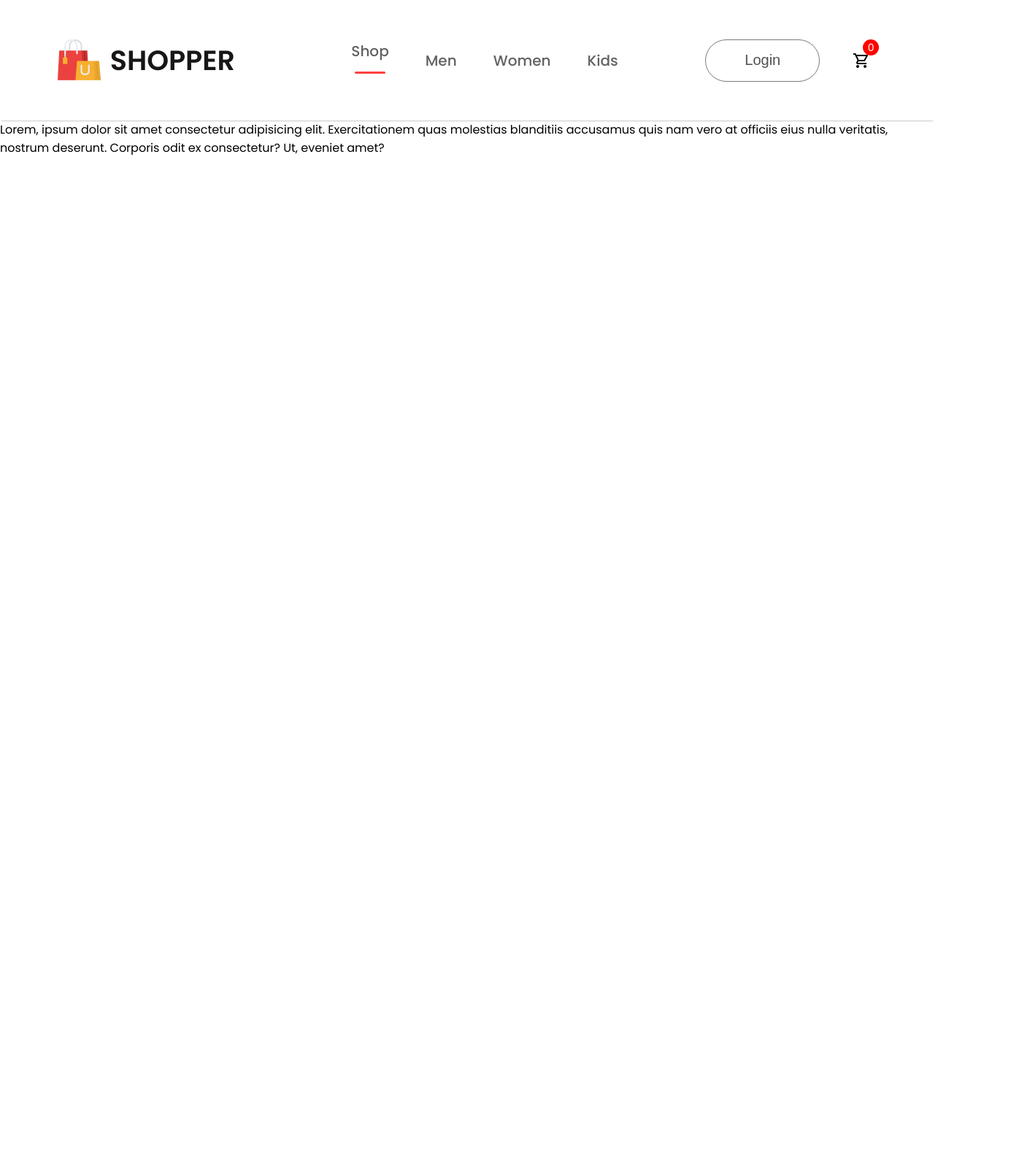
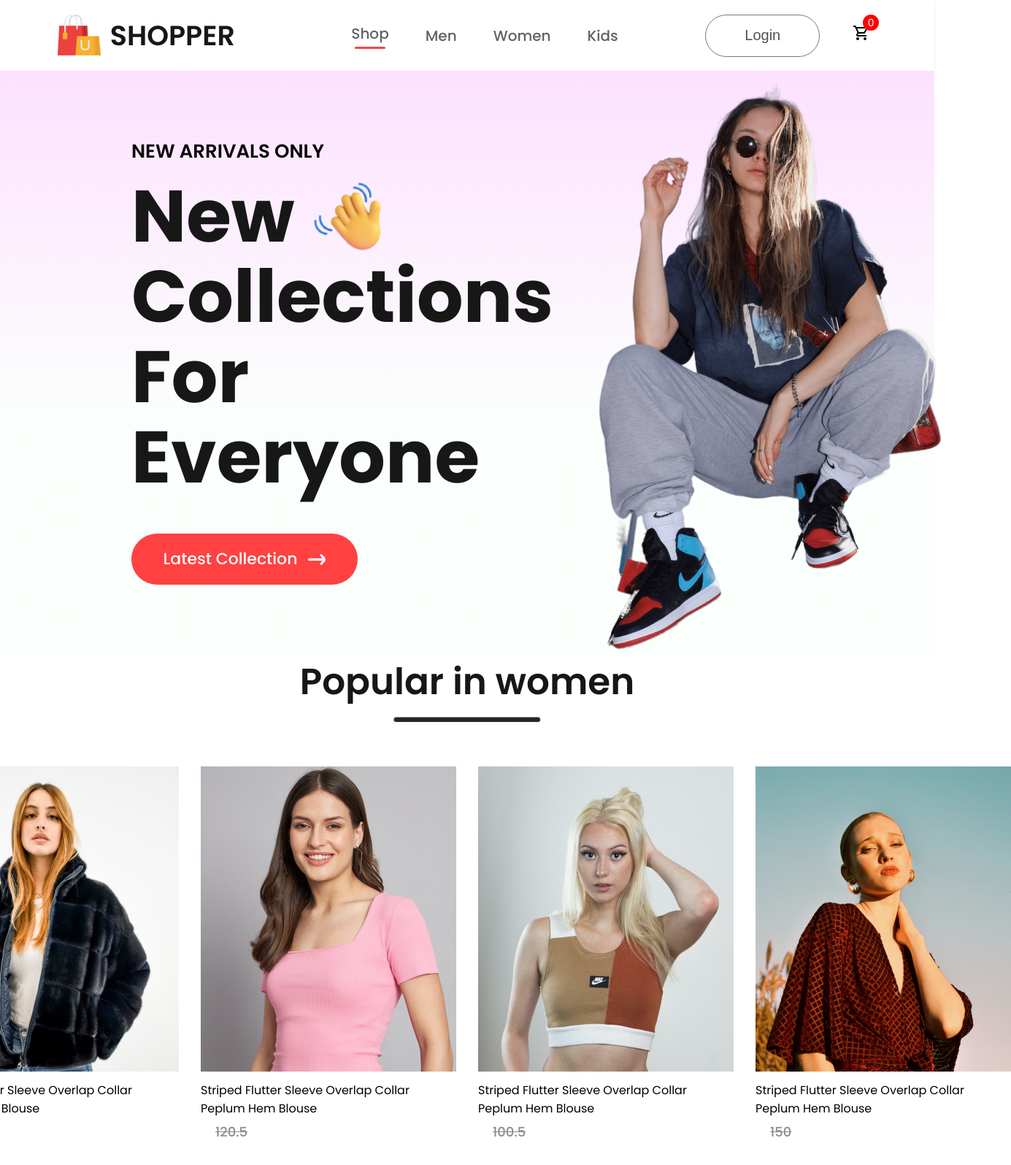
Before and after one commit to muzudre/e-commerce-front-end, a React (Create React App) app: page / in a window 1280 px wide. Shown: the top 1596 px of the page at 73% size, 1385 px wide, since content can reach past the window. Before the commit the page ends 800 px from the top, so only its background shows below. Built offline with nearby package versions, Linux system fonts and the light colour scheme.

Commit message:
add hero, item, popular components with styles

```diff
--- a/src/App.js
+++ b/src/App.js
@@ -5,7 +5,8 @@
 import ShopCategory from './Pages/ShopCategory';
 import Product from './Pages/Product';
 import Cart from './Pages/Cart';
-import LoginSingUp from './Pages/LoginSingup';
+import LoginSingUp from './Pages/LoginSingUp';
+
 
 function App() {
   return (
--- /dev/null
+++ b/src/Components/Hero/Hero.css
@@ -0,0 +1,54 @@
+.hero {
+  height: 100vh;
+  background: linear-gradient(180deg, #fde1ff, #e1ffea22 60%);
+  display: flex;
+}
+.hero-left {
+  flex: 1;
+  display: flex;
+  flex-direction: column;
+  justify-content: center;
+  gap: 20px;
+  padding-left: 180px;
+  line-height: 1.1;
+  text-transform: capitalize;
+}
+.hero-left h2 {
+  color: #090909;
+  font-size: 26px;
+  font-weight: 600;
+  text-transform: uppercase;
+}
+.hero-left p {
+  color: #171717;
+  font-size: 100px;
+  font-weight: 700;
+}
+.hero-hand-icon {
+  display: flex;
+  align-items: center;
+  gap: 20px;
+}
+.hero-hand-icon img {
+  width: 105px;
+}
+.hero-latest-btn {
+  display: flex;
+  justify-content: center;
+  align-items: center;
+  gap: 15px;
+  width: 310px;
+  height: 70px;
+  border-radius: 75px;
+  margin-top: 30px;
+  background: #ff4141;
+  color: white;
+  font-size: 22px;
+  font-weight: 500;
+}
+.hero-right {
+  flex: 1;
+  display: flex;
+  align-items: center;
+  justify-content: center;
+}
--- /dev/null
+++ b/src/Components/Hero/Hero.jsx
@@ -0,0 +1,32 @@
+import React from "react";
+import "./Hero.css";
+import hand_icon from "../Assets/hand_icon.png";
+import arrow_icon from "../Assets/arrow.png";
+import here_img from "../Assets/hero_image.png";
+
+const Hero = () => {
+  return (
+    <div className="hero">
+      <div className="hero-left">
+        <h2>New arrivals only</h2>
+        <div>
+          <div className="hero-hand-icon">
+            <p>new</p>
+            <img src={hand_icon} alt="" />
+          </div>
+          <p>collections</p>
+          <p>for everyone</p>
+        </div>
+        <div className="hero-latest-btn">
+          <div>Latest collection</div>
+          <img src={arrow_icon} alt="" />
+        </div>
+      </div>
+      <div className="hero-right">
+        <img src={here_img} alt="" />
+      </div>
+    </div>
+  );
+};
+
+export default Hero;
--- /dev/null
+++ b/src/Components/Item/Item.css
@@ -0,0 +1,21 @@
+.item {
+  width: 350px;
+}
+.item p {
+  margin: 6px 0px;
+}
+.item-prices {
+  display: flex;
+  gap: 20px;
+}
+.item-price-new {
+  color: #374151;
+  font-size: 18px;
+  font-weight: 600;
+}
+.item-price-old {
+  color: #8c8c8c;
+  font-size: 18px;
+  font-weight: 500;
+  text-decoration: line-through;
+}
--- /dev/null
+++ b/src/Components/Item/Item.jsx
@@ -0,0 +1,17 @@
+import React from "react";
+import "./Item.css";
+
+const Item = ({ image, name, new_price, old_price }) => {
+  return (
+    <div className="item">
+      <img src={image} alt="" />
+      <p>{name}</p>
+      <div className="item-prices">
+        <div className="item-price-new">{new_price}</div>
+        <div className="item-price-old">{old_price}</div>
+      </div>
+    </div>
+  );
+};
+
+export default Item;
--- a/src/Components/Navbar/Navbar.jsx
+++ b/src/Components/Navbar/Navbar.jsx
@@ -2,6 +2,7 @@
 import "./Navbar.css";
 import logo from "../Assets/logo.png";
 import ShoppingCartOutlinedIcon from "@mui/icons-material/ShoppingCartOutlined";
+import { Link } from "react-router-dom";
 
 const Navbar = () => {
   const [menu, setMenu] = useState("shop");
@@ -13,21 +14,26 @@
       </div>
       <ul className="nav-menu">
         <li onClick={() => setMenu("shop")}>
-          Shop {menu === "shop" ? <hr /> : null}
+          <Link to={"/"}>Shop</Link>
+          {menu === "shop" ? <hr /> : null}
         </li>
         <li onClick={() => setMenu("men")}>
-          Men {menu === "men" ? <hr /> : null}
+          <Link to={"/men"}>Men</Link> {menu === "men" ? <hr /> : null}
         </li>
         <li onClick={() => setMenu("women")}>
-          Women {menu === "women" ? <hr /> : null}
+          <Link to={"/women"}>Women</Link> {menu === "women" ? <hr /> : null}
         </li>
         <li onClick={() => setMenu("kids")}>
-          Kids {menu === "kids" ? <hr /> : null}
+          <Link to={"/kids"}>Kids</Link> {menu === "kids" ? <hr /> : null}
         </li>
       </ul>
       <div className="nav-login-cart">
-        <button>Login</button>
-        <ShoppingCartOutlinedIcon />
+        <Link to="/login">
+          <button>Login</button>
+        </Link>
+        <Link to={"/cart"}>
+          <ShoppingCartOutlinedIcon />
+        </Link>
         <div className="nav-cart-count">0</div>
       </div>
     </div>
--- /dev/null
+++ b/src/Components/Popular/Popular.css
@@ -0,0 +1,22 @@
+.popular {
+  display: flex;
+  flex-direction: column;
+  align-items: center;
+  gap: 10px;
+}
+.popular h1 {
+  color: #171717;
+  font-size: 50px;
+  font-weight: 600;
+}
+.popular hr {
+  width: 200px;
+  height: 6px;
+  border-radius: 10px;
+  background-color: #252525;
+}
+.popular-item {
+  margin-top: 50px;
+  display: flex;
+  gap: 30px;
+}
--- /dev/null
+++ b/src/Components/Popular/Popular.jsx
@@ -0,0 +1,28 @@
+import React from "react";
+import "./Popular.css";
+import Item from "../Item/Item";
+import data_product from "../Assets/data";
+
+const Popular = () => {
+  return (
+    <div className="popular">
+      <h1>Popular in women</h1>
+      <hr />
+      <div className="popular-item">
+        {data_product.map((item, index) => (
+          <Item
+            key={index}
+            id={item.id}
+            image={item.image}
+            name={item.name}
+            newPrice={item.new_price}
+            old_price={item.old_price}
+          />
+        ))}
+      </div>
+      <Item />
+    </div>
+  );
+};
+
+export default Popular;
--- a/src/Pages/Shop.jsx
+++ b/src/Pages/Shop.jsx
@@ -1,12 +1,12 @@
 import React from "react";
+import Hero from "../Components/Hero/Hero";
+import Popular from "../Components/Popular/Popular";
 
 const Shop = () => {
   return (
     <div>
-      Lorem, ipsum dolor sit amet consectetur adipisicing elit. Exercitationem
-      quas molestias blanditiis accusamus quis nam vero at officiis eius nulla
-      veritatis, nostrum deserunt. Corporis odit ex consectetur? Ut, eveniet
-      amet?
+      <Hero />
+      <Popular />
     </div>
   );
 };
--- a/src/index.css
+++ b/src/index.css
@@ -1,3 +1,6 @@
+* {
+  margin: 0;
+}
 body {
   margin: 0;
   font-family: -apple-system, BlinkMacSystemFont, "Segoe UI", "Roboto", "Oxygen",
@@ -12,3 +15,8 @@
   font-family: source-code-pro, Menlo, Monaco, Consolas, "Courier New",
     monospace;
 }
+
+a {
+  text-decoration: none;
+  color: inherit;
+}
```
